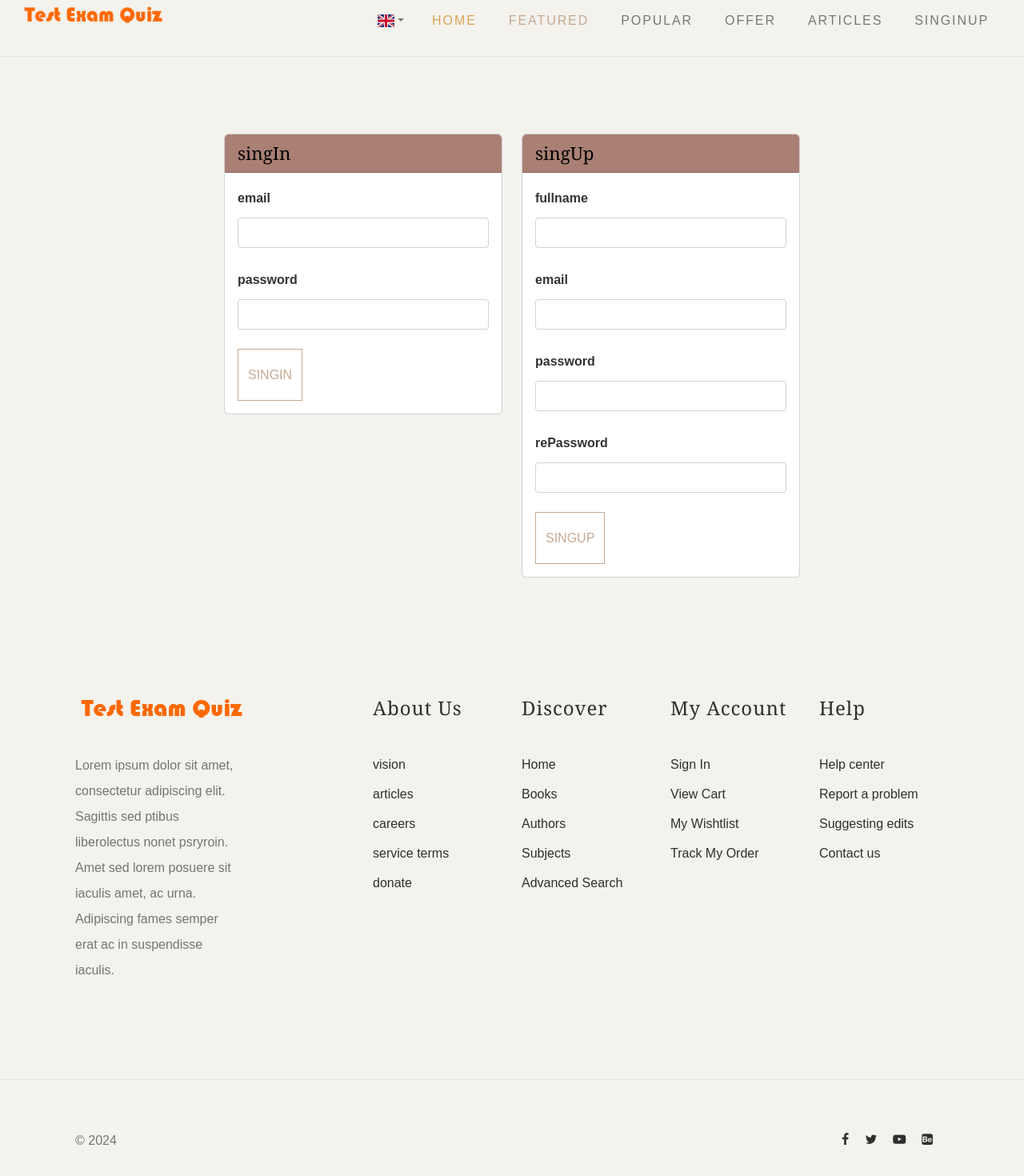
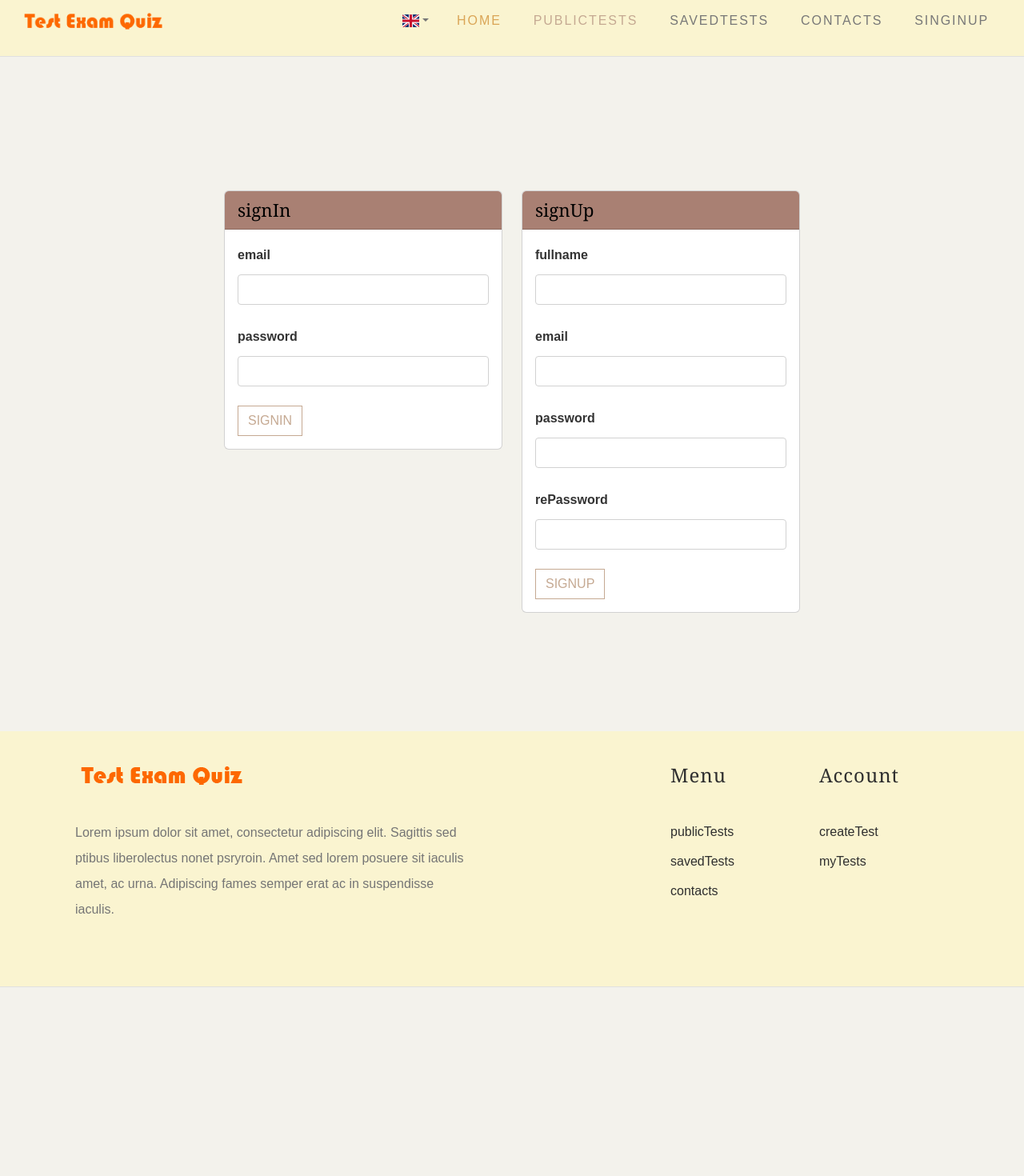
Before and after one commit to Megarekrut65/TEQ, a Vue app in the folder TEQClient/teqclient/: page /en/auth in a window 1280 px wide. Shown: the part 18-1488 px from the top of the page at 80% size. After the commit the page ends 1252 px from the top, so only its background shows below. Built offline with nearby package versions, Linux system fonts and the light colour scheme.

Commit message:
Added translation to words and create components for header, menu and footer

```diff
--- a/TEQClient/teqclient/src/App.vue
+++ b/TEQClient/teqclient/src/App.vue
@@ -1,31 +1,13 @@
 <script setup>
 import { RouterView } from "vue-router";
-import Menu from "@/components/Menu.vue";
 import AlertWindow from "@/components/AlertWindow.vue";
+import Footer from "@/components/app/Footer.vue";
+import Header from "@/components/app/Header.vue";
 </script>
 
 <template>
   <AlertWindow />
-  <div id="header-wrap">
-    <header id="header">
-      <div class="container-fluid">
-        <div class="row">
-          <div class="col-md-2">
-            <div class="main-logo">
-              <RouterView href="index.html"
-              ><img src="@/assets/images/main-logo.png" alt="logo"
-              /></RouterView>
-            </div>
-          </div>
-
-          <div class="col-md-10">
-            <Menu />
-          </div>
-        </div>
-      </div>
-    </header>
-  </div>
-  <!--header-wrap-->
+  <Header />
 
   <section id="featured-books" class="py-5 my-5">
     <div class="container page">
@@ -33,148 +15,5 @@ import AlertWindow from "@/components/AlertWindow.vue";
     </div>
   </section>
 
-  <footer id="footer">
-    <div class="container">
-      <div class="row">
-        <div class="col-md-4">
-          <div class="footer-item">
-            <div class="company-brand">
-              <img
-                src="@/assets/images/main-logo.png"
-                alt="logo"
-                class="footer-logo"
-              />
-              <p>
-                Lorem ipsum dolor sit amet, consectetur adipiscing elit. Sagittis
-                sed ptibus liberolectus nonet psryroin. Amet sed lorem posuere sit
-                iaculis amet, ac urna. Adipiscing fames semper erat ac in
-                suspendisse iaculis.
-              </p>
-            </div>
-          </div>
-        </div>
-
-        <div class="col-md-2">
-          <div class="footer-menu">
-            <h5>About Us</h5>
-            <ul class="menu-list">
-              <li class="menu-item">
-                <a href="#">vision</a>
-              </li>
-              <li class="menu-item">
-                <a href="#">articles </a>
-              </li>
-              <li class="menu-item">
-                <a href="#">careers</a>
-              </li>
-              <li class="menu-item">
-                <a href="#">service terms</a>
-              </li>
-              <li class="menu-item">
-                <a href="#">donate</a>
-              </li>
-            </ul>
-          </div>
-        </div>
-        <div class="col-md-2">
-          <div class="footer-menu">
-            <h5>Discover</h5>
-            <ul class="menu-list">
-              <li class="menu-item">
-                <a href="#">Home</a>
-              </li>
-              <li class="menu-item">
-                <a href="#">Books</a>
-              </li>
-              <li class="menu-item">
-                <a href="#">Authors</a>
-              </li>
-              <li class="menu-item">
-                <a href="#">Subjects</a>
-              </li>
-              <li class="menu-item">
-                <a href="#">Advanced Search</a>
-              </li>
-            </ul>
-          </div>
-        </div>
-        <div class="col-md-2">
-          <div class="footer-menu">
-            <h5>My account</h5>
-            <ul class="menu-list">
-              <li class="menu-item">
-                <a href="#">Sign In</a>
-              </li>
-              <li class="menu-item">
-                <a href="#">View Cart</a>
-              </li>
-              <li class="menu-item">
-                <a href="#">My Wishtlist</a>
-              </li>
-              <li class="menu-item">
-                <a href="#">Track My Order</a>
-              </li>
-            </ul>
-          </div>
-        </div>
-        <div class="col-md-2">
-          <div class="footer-menu">
-            <h5>Help</h5>
-            <ul class="menu-list">
-              <li class="menu-item">
-                <a href="#">Help center</a>
-              </li>
-              <li class="menu-item">
-                <a href="#">Report a problem</a>
-              </li>
-              <li class="menu-item">
-                <a href="#">Suggesting edits</a>
-              </li>
-              <li class="menu-item">
-                <a href="#">Contact us</a>
-              </li>
-            </ul>
-          </div>
-        </div>
-      </div>
-      <!-- / row -->
-    </div>
-  </footer>
-
-  <div id="footer-bottom">
-    <div class="container">
-      <div class="row">
-        <div class="col-md-12">
-          <div class="copyright">
-            <div class="row">
-              <div class="col-md-6">
-                <p>© 2024</p>
-              </div>
-
-              <div class="col-md-6">
-                <div class="social-links align-right">
-                  <ul>
-                    <li>
-                      <a href="#"><i class="icon icon-facebook"></i></a>
-                    </li>
-                    <li>
-                      <a href="#"><i class="icon icon-twitter"></i></a>
-                    </li>
-                    <li>
-                      <a href="#"><i class="icon icon-youtube-play"></i></a>
-                    </li>
-                    <li>
-                      <a href="#"><i class="icon icon-behance-square"></i></a>
-                    </li>
-                  </ul>
-                </div>
-              </div>
-            </div>
-          </div>
-          <!--grid-->
-        </div>
-        <!--footer-bottom-content-->
-      </div>
-    </div>
-  </div>
+  <Footer />
 </template>
--- a/TEQClient/teqclient/src/assets/css/style.css
+++ b/TEQClient/teqclient/src/assets/css/style.css
@@ -1143,8 +1143,7 @@ fieldset[disabled] a.btn {
     display: block;
     padding: 0.5rem 1rem;
     text-decoration: none;
-    transition:
-        color 0.15s ease-in-out,
+    transition: color 0.15s ease-in-out,
     background-color 0.15s ease-in-out,
     border-color 0.15s ease-in-out;
 }
@@ -1294,8 +1293,7 @@ fieldset[disabled] a.btn {
     border-radius: 0;
     box-shadow: none;
     overflow-anchor: none;
-    transition:
-        color 0.15s ease-in-out,
+    transition: color 0.15s ease-in-out,
     background-color 0.15s ease-in-out,
     border-color 0.15s ease-in-out,
     box-shadow 0.15s ease-in-out,
@@ -1473,7 +1471,6 @@ button {
     font-size: 1em;
     font-weight: 600;
     border: none;
-    height: 65px;
     cursor: pointer;
     text-transform: uppercase;
 }
@@ -1560,25 +1557,6 @@ button {
     transform: scale(1.1);
 }
 
-/*--- Pattern Overlay
------------------------------------------------*/
-.pattern-overlay {
-    background-image: url(images/pattern1.png);
-    background-repeat: no-repeat;
-    background-position: top right;
-}
-
-.leaf-pattern-overlay {
-    background-image: url(images/leaf.png);
-    background-repeat: no-repeat;
-    background-position: bottom left;
-}
-
-.corner-pattern-overlay {
-    background-image: url(images/pattern2.png);
-    background-repeat: no-repeat;
-    background-position: top right;
-}
 
 /*--- Page Title
 -----------------------------------------------*/
@@ -1745,6 +1723,10 @@ img.post-image {
 #header-wrap .action-menu {
     display: inline-block;
     align-items: baseline;
+}
+
+#header-wrap {
+    height: var(--header-height);
 }
 
 #header-wrap .action-menu span.opennav.openicon {
@@ -1832,7 +1814,7 @@ img.post-image {
 #header {
     padding: 20px 0;
     border-bottom: 1px solid #e0e0e0;
-    background-color: #f3f2ec;
+    background-color: #faf4d0;
 }
 
 #header .menu-list a {
@@ -2300,10 +2282,11 @@ span.prev-price {
 /*----- Footer Section
 --------------------------------------------------------------*/
 footer#footer {
-    padding-bottom: 80px;
+    padding-bottom: 40px;
+    padding-top: 40px;
     margin-top: 100px;
-    margin-bottom: 60px;
     border-bottom: 1px solid #e0e0e0;
+    background-color: #faf4d0;
 }
 
 #footer .footer-item {
@@ -2417,6 +2400,7 @@ footer#footer {
 .form-title {
     color: black;
 }
+
 .product-item figcaption > p {
     margin: 0;
 }
--- a/TEQClient/teqclient/src/assets/main.css
+++ b/TEQClient/teqclient/src/assets/main.css
@@ -6,3 +6,9 @@
 .page {
     min-height: 50vh;
 }
+
+.logo-col {
+    display: flex;
+    justify-content: center;
+    align-items: center;
+}
--- a/TEQClient/teqclient/src/components/LoginForm.vue
+++ b/TEQClient/teqclient/src/components/LoginForm.vue
@@ -31,7 +31,7 @@ const onSubmit = () => {
 
 <template>
   <LoadingWindow v-if="loading" />
-  <FormWrapper :title="$t('singIn')">
+  <FormWrapper :title="$t('signIn')">
     <form @submit.prevent="onSubmit">
       <div>
         <label class="form-label" for="email">{{ $t("email") }}</label>
@@ -55,7 +55,7 @@ const onSubmit = () => {
         />
       </div>
 
-      <button class="btn btn-outline-accent" type="submit">{{ $t("singIn") }}</button>
+      <button class="btn btn-outline-accent" type="submit">{{ $t("signIn") }}</button>
 
     </form>
   </FormWrapper>
--- a/TEQClient/teqclient/src/components/RegisterForm.vue
+++ b/TEQClient/teqclient/src/components/RegisterForm.vue
@@ -31,7 +31,7 @@ const onSubmit = () => {
 
 <template>
   <LoadingWindow v-if="loading" />
-  <FormWrapper :title="$t('singUp')">
+  <FormWrapper :title="$t('signUp')">
     <form @submit.prevent="onSubmit">
       <div>
         <label class="form-label" for="fullname">{{ $t("fullname") }}</label>
@@ -76,7 +76,7 @@ const onSubmit = () => {
         />
       </div>
 
-      <button class="btn btn-outline-accent" type="submit">{{ $t("singUp") }}</button>
+      <button class="btn btn-outline-accent" type="submit">{{ $t("signUp") }}</button>
 
     </form>
   </FormWrapper>
--- /dev/null
+++ b/TEQClient/teqclient/src/components/app/Footer.vue
@@ -0,0 +1,65 @@
+<script setup>
+
+</script>
+
+<template>
+  <footer id="footer">
+    <div class="container">
+      <div class="row">
+        <div class="col-md-8">
+          <div class="footer-item">
+            <div class="company-brand">
+              <img
+                src="@/assets/images/main-logo.png"
+                alt="logo"
+                class="footer-logo"
+              />
+              <p>
+                Lorem ipsum dolor sit amet, consectetur adipiscing elit. Sagittis
+                sed ptibus liberolectus nonet psryroin. Amet sed lorem posuere sit
+                iaculis amet, ac urna. Adipiscing fames semper erat ac in
+                suspendisse iaculis.
+              </p>
+            </div>
+          </div>
+        </div>
+
+        <div class="col-md-2">
+          <div class="footer-menu">
+            <h5>{{ $t("menu") }}</h5>
+            <ul class="menu-list">
+              <li class="menu-item">
+                <a href="#">{{ $t("publicTests") }}</a>
+              </li>
+              <li class="menu-item">
+                <a href="#">{{ $t("savedTests") }}</a>
+              </li>
+              <li class="menu-item">
+                <a href="#">{{ $t("contacts") }}</a>
+              </li>
+            </ul>
+          </div>
+        </div>
+
+        <div class="col-md-2">
+          <div class="footer-menu">
+            <h5>{{ $t("account") }}</h5>
+            <ul class="menu-list">
+              <li class="menu-item">
+                <a href="#">{{ $t("createTest") }}</a>
+              </li>
+              <li class="menu-item">
+                <a href="#">{{ $t("myTests") }}</a>
+              </li>
+            </ul>
+          </div>
+        </div>
+
+      </div>
+    </div>
+  </footer>
+</template>
+
+<style scoped>
+
+</style>
--- /dev/null
+++ b/TEQClient/teqclient/src/components/app/Header.vue
@@ -0,0 +1,47 @@
+<script setup>
+
+import Menu from "@/components/app/Menu.vue";
+
+import { ref, onMounted, onUnmounted } from "vue";
+
+const isFixedTop = ref(false);
+
+const initScrollNav = () => {
+  isFixedTop.value = window.scrollY >= 100;
+};
+
+onMounted(() => {
+  window.addEventListener("scroll", initScrollNav);
+  initScrollNav(); // Ensure the header state is updated on mount
+});
+
+onUnmounted(() => {
+  window.removeEventListener("scroll", initScrollNav);
+});
+</script>
+
+<template>
+  <div id="header-wrap">
+    <header id="header" :class="{ 'fixed-top': isFixedTop }">
+      <div class="container-fluid">
+        <div class="row">
+          <div class="col-md-2 logo-col">
+            <div class="main-logo">
+              <RouterLink to="/">
+                <img src="@/assets/images/main-logo.png" alt="logo" />
+              </RouterLink>
+            </div>
+          </div>
+
+          <div class="col-md-10">
+            <Menu />
+          </div>
+        </div>
+      </div>
+    </header>
+  </div>
+</template>
+
+<style scoped>
+
+</style>
--- a/TEQClient/teqclient/src/components/Menu.vue
+++ b/TEQClient/teqclient/src/components/app/Menu.vue
@@ -18,11 +18,10 @@ window.addEventListener("auth", (data) => {
         <li class="menu-item">
           <LanguageSelect />
         </li>
-        <li class="menu-item active"><a href="#home">Home</a></li>
-        <li class="menu-item"><a href="#featured-books" class="nav-link">Featured</a></li>
-        <li class="menu-item"><a href="#popular-books" class="nav-link">Popular</a></li>
-        <li class="menu-item"><a href="#special-offer" class="nav-link">Offer</a></li>
-        <li class="menu-item"><a href="#latest-blog" class="nav-link">Articles</a></li>
+        <li class="menu-item active"><a href="#home">{{ $t("home") }}</a></li>
+        <li class="menu-item"><a href="#featured-books" class="nav-link">{{ $t("publicTests") }}</a></li>
+        <li class="menu-item"><a href="#popular-books" class="nav-link">{{ $t("savedTests") }}</a></li>
+        <li class="menu-item"><a href="#special-offer" class="nav-link">{{ $t("contacts") }}</a></li>
         <li v-if="user" class="nav-item dropdown">
           <div class="dropdown">
             <a class="dropdown-toggle" href="#" role="button" data-bs-toggle="dropdown"
@@ -31,7 +30,9 @@ window.addEventListener("auth", (data) => {
             </a>
 
             <ul class="dropdown-menu">
-              <li><a class="dropdown-item" href="#">Account</a></li>
+              <li><a class="dropdown-item" href="#">{{ $t("account") }}</a></li>
+              <li><a class="dropdown-item" href="#">{{ $t("createTest") }}</a></li>
+              <li><a class="dropdown-item" href="#">{{ $t("myTests") }}</a></li>
               <li>
                 <hr class="dropdown-divider">
               </li>
--- a/TEQClient/teqclient/src/i18n/uk.js
+++ b/TEQClient/teqclient/src/i18n/uk.js
@@ -1,3 +1,18 @@
 export const uk = {
-    home: "Головна",
+  home: "Головна",
+  contacts: "Контакти",
+  rePassword: "Повторіть пароль",
+  savedTests: "Збережені тести",
+  password: "Пароль",
+  singUp: "Зареєструватися",
+  fullname: "Прізвище та ім'я",
+  email: "Електронна пошта",
+  singInUp: "Увійти",
+  publicTests: "Публічні тести",
+  menu: "Меню",
+  myTests: "Мої тести",
+  signIn: "Увійти",
+  signUp: "Зареєструватися",
+  account: "Акаунт",
+  createTest: "Створити тест"
 };
```
Lines whose indentation alone changed are shown as unchanged.
